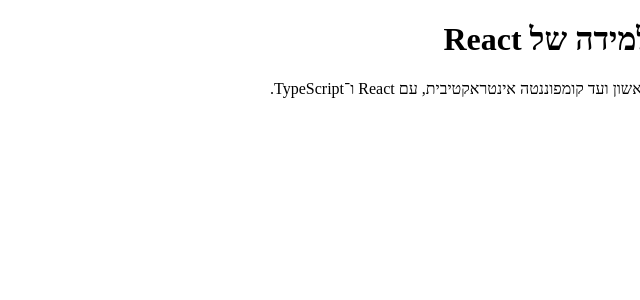
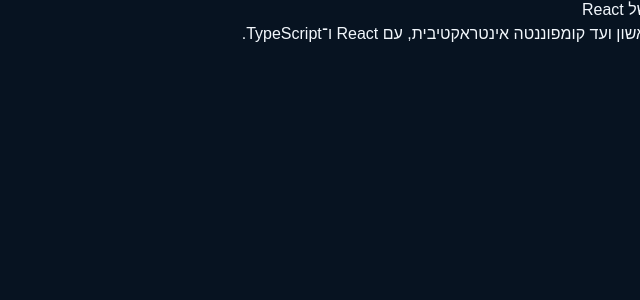
Before and after one commit to Elad-Abutbul/React-Lecture, a React (Vite) app: page / in a window 1280 px wide. Shown: the top 300 px of the page, without its empty margins (640-1280 px from the left). Built offline with nearby package versions, Linux system fonts and the light colour scheme.

Commit message:
feat: add Tailwind v4 and shared design tokens

```diff
--- a/package.json
+++ b/package.json
@@ -18,8 +18,10 @@
     "preview": "vite preview"
   },
   "dependencies": {
+    "@tailwindcss/vite": "^4.3.5",
     "react": "^19.3.1",
-    "react-dom": "^19.3.1"
+    "react-dom": "^19.3.1",
+    "tailwindcss": "^4.3.5"
   },
   "devDependencies": {
     "@eslint/js": "^10.0.1",
--- a/src/main.tsx
+++ b/src/main.tsx
@@ -1,3 +1,4 @@
+import '@/styles/globals.css'
 import { StrictMode } from 'react'
 import { createRoot } from 'react-dom/client'
 import App from '@/app/App'
--- /dev/null
+++ b/src/styles/globals.css
@@ -0,0 +1,61 @@
+@import 'tailwindcss';
+@theme {
+  --color-bg: #071321;
+  --color-surface: #11243a;
+  --color-surface-raised: #152d46;
+  --color-react: #61dafb;
+  --color-text: #f2f7fc;
+  --color-muted: #a8bed0;
+  --color-violet: #a78bfa;
+  --color-success: #69e6bb;
+  --color-warning: #f6c76a;
+  --radius-card: 1.25rem;
+  --shadow-glow: 0 0 32px
+    color-mix(in srgb, var(--color-react) 12%, transparent);
+  --font-sans: 'IBM Plex Sans Hebrew', sans-serif;
+  --font-mono: 'JetBrains Mono', monospace;
+}
+@layer base {
+  * {
+    box-sizing: border-box;
+  }
+  body {
+    margin: 0;
+    background: var(--color-bg);
+    color: var(--color-text);
+    font-family: var(--font-sans);
+    font-size: 1rem;
+    line-height: 1.7;
+  }
+  button,
+  a,
+  input,
+  select {
+    -webkit-tap-highlight-color: transparent;
+  }
+  button:not(:disabled),
+  a {
+    cursor: pointer;
+  }
+  :focus-visible {
+    outline: 2px solid var(--color-react);
+    outline-offset: 5px;
+  }
+  ::selection {
+    background: var(--color-react);
+    color: var(--color-bg);
+  }
+  h1,
+  h2,
+  h3 {
+    line-height: 1.25;
+    text-wrap: balance;
+  }
+  code,
+  pre {
+    font-family: var(--font-mono);
+  }
+  a {
+    text-underline-offset: 0.25em;
+  }
+}
--- a/vite.config.ts
+++ b/vite.config.ts
@@ -1,10 +1,11 @@
 import { fileURLToPath, URL } from 'node:url'
+import tailwindcss from '@tailwindcss/vite'
 import react from '@vitejs/plugin-react'
 import { defineConfig } from 'vitest/config'
 
 // https://vite.dev/config/
 export default defineConfig({
-  plugins: [react()],
+  plugins: [react(), tailwindcss()],
   resolve: {
     alias: {
       '@': fileURLToPath(new URL('./src', import.meta.url)),
```
Also changed, not shown: 2 other files (tests, documents, lock files or other folders).
